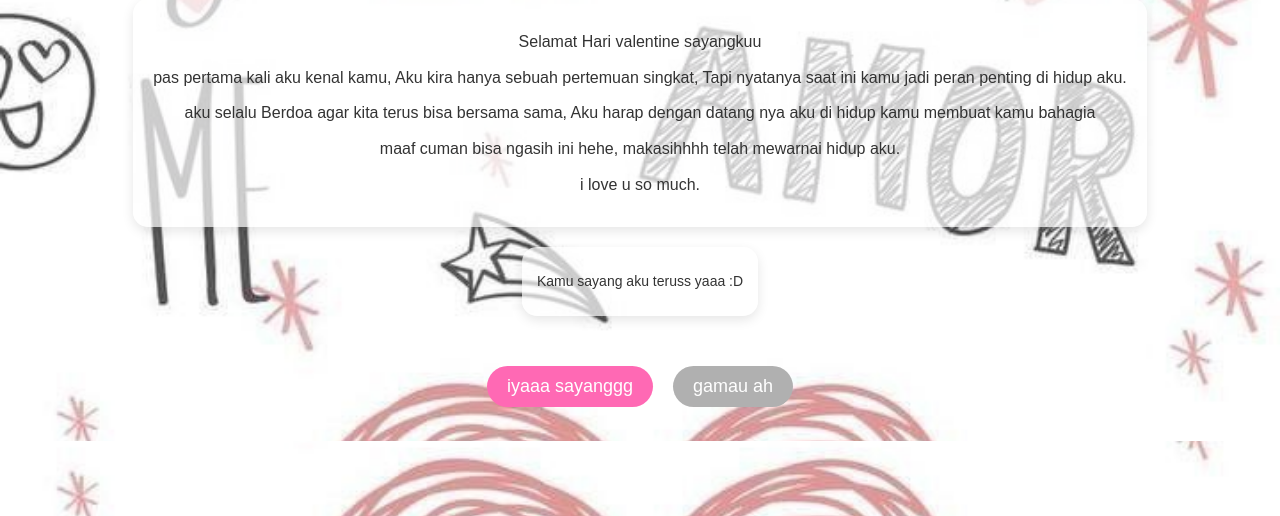
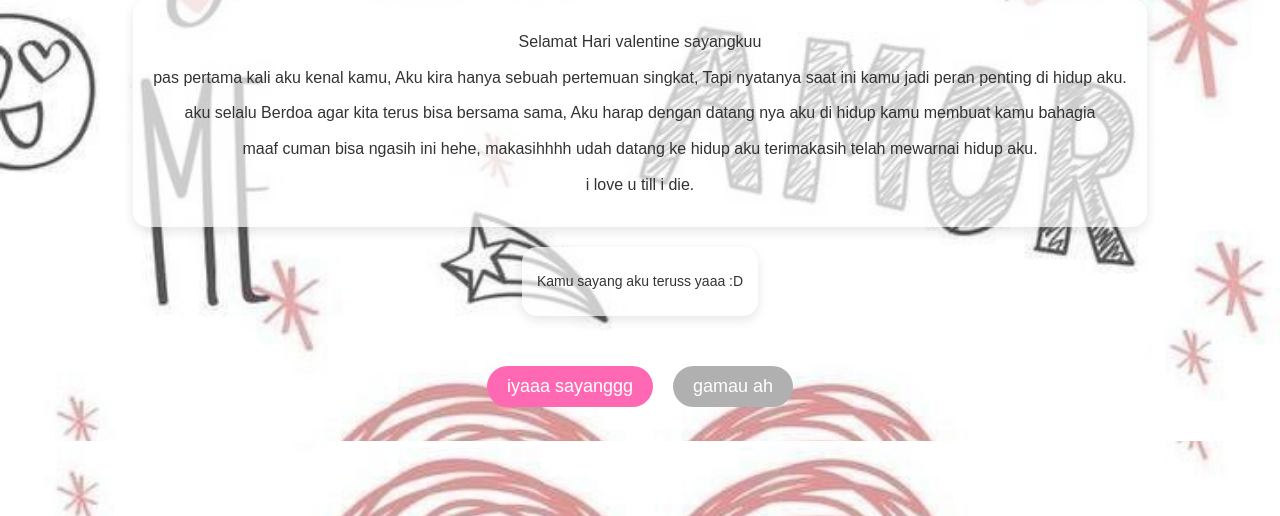
Before and after one commit to fidnd28/valentine-day-for-gf, a plain HTML site: page pertama.html in a window 1280 px wide. Shown: the part 434-950 px from the top of the page. Drawn offline with Linux system fonts and the light colour scheme.

Commit message:
pertama.html

```diff
--- a/pertama.html
+++ b/pertama.html
@@ -123,8 +123,8 @@
         <p>Selamat Hari valentine sayangkuu</p>
         <p>pas pertama kali aku kenal kamu, Aku kira hanya sebuah pertemuan singkat, Tapi nyatanya saat ini kamu jadi peran penting di hidup aku.</p>
         <p>aku selalu Berdoa agar kita terus bisa bersama sama, Aku harap dengan datang nya aku di hidup kamu membuat kamu bahagia</p>
-        <p>maaf cuman bisa ngasih ini hehe, makasihhhh telah mewarnai hidup aku.</p>
-        <p> i love u so much.</p>
+        <p>maaf cuman bisa ngasih ini hehe, makasihhhh udah datang ke hidup aku terimakasih telah mewarnai hidup aku.</p>
+        <p> i love u till i die.</p>
     </div>
 
     <div class="message-2">
```
